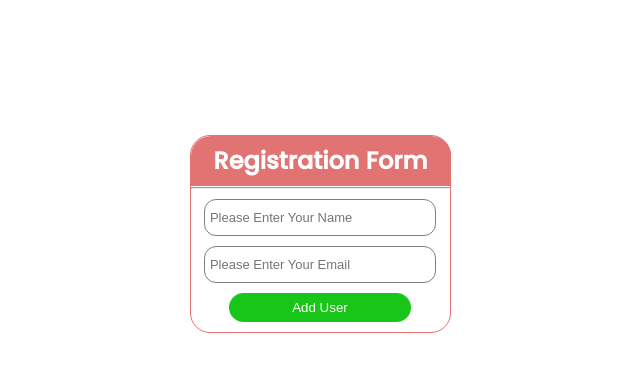
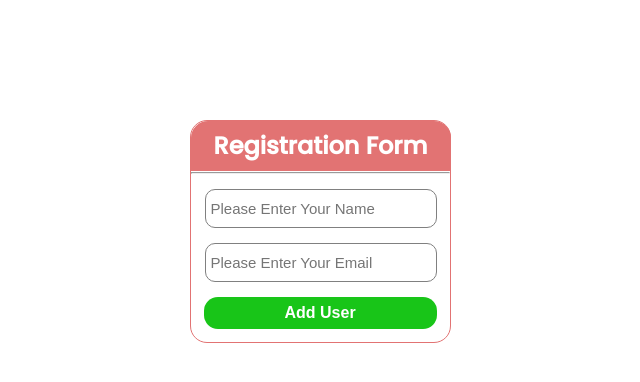
Before and after one commit to Haamidraza03/Reg-Form-JS-Project, a plain HTML site: page index.html in a window 1280 px wide. Shown: the whole page, without its empty margins (320-960 px from the left). Drawn offline with Linux system fonts and the light colour scheme.

Commit message:
made changes

```diff
--- a/index.html
+++ b/index.html
@@ -11,9 +11,9 @@
 <body>
     <div class="card">
         <center><div class="hh"><h2>Registration Form</h2></div></center><hr>
-        <center><input type="text" class="inp" placeholder="Please Enter Your Name" id="name"></center>
-        <center><input type="email" class="inp" placeholder="Please Enter Your Email" id="email"></center>
-        <center><button id="btn" onclick="addUser()">Add User</button></center>
+        <input type="text" class="inp" placeholder="Please Enter Your Name" id="name">
+        <input type="email" class="inp" placeholder="Please Enter Your Email" id="email">
+        <button id="btn" onclick="addUser()">Add User</button>
         <div id="container">
             <!-- elements -->
         </div>
--- a/style.css
+++ b/style.css
@@ -4,28 +4,29 @@
 
     flex-wrap: wrap;
     width:261px;
-    border:1px solid rgb(226, 115, 115);
+    border:0.001px solid rgb(226, 115, 115);
     margin:50px auto;
-    margin-top: 135px;
-    border-radius: 20px;
+    margin-top: 120px;
+    border-radius: 17px;
     box-sizing: border-box;
     font-family: 'Poppins', sans-serif;
 }
 
 .card:hover{
-    /* -webkit-box-shadow: 5px 5px 20px 10px rgb(179, 173, 173);
-    box-shadow: 5px 5px 20px 10px rgb(179, 173, 173); */
-    -webkit-box-shadow: 5px 5px 20px 10px rgb(255, 182, 182);
-    box-shadow: 5px 5px 20px 10px rgb(255, 182, 182);
+    -webkit-box-shadow: 5px 5px 20px 10px rgb(179, 173, 173);
+    box-shadow: 5px 5px 20px 10px rgb(179, 173, 173);
+    /* -webkit-box-shadow: 5px 5px 20px 10px rgb(255, 182, 182);
+    box-shadow: 5px 5px 20px 10px rgb(255, 182, 182); */
     transition: 0.4s ease-in-out;
 }
 
 .inp{
     width:85%;
-    font-size: 13px;
+    font-size: 15px;
     padding: 10px 5px;
-    border-radius: 12px;
-    margin-top: 10px;
+    border-radius: 10px;
+    margin-top: 15px;
+    margin-left:14px;
     border: 1px solid grey;
 }
 
@@ -48,8 +49,8 @@ h2{
     background-color: rgb(226, 115, 115);
     width:260px;
     height:50px;
-    border-top-right-radius: 20px;
-    border-top-left-radius: 20px;
+    border-top-right-radius: 17px;
+    border-top-left-radius: 17px;
 }
 
 hr{
@@ -57,20 +58,23 @@ hr{
 }
 
 #btn{
-    width:70%;
+    width:90%;
     background-color: rgb(24, 197, 24);
     color:white;
     border:none;
-    border-radius: 20px;
+    border-radius: 14px;
+    font-size:16px;
+    font-weight: bolder;
     padding:7px 7px;
     margin: 7px 0px;
-    margin-top: 10px;
-    margin-bottom: 10px;
+    margin-top: 15px;
+    margin-left:13px;
+    margin-bottom: 13px;
     cursor: pointer;
 }
 
 #btn:hover{
-    border:2px dotted rgb(226, 115, 115);
+    border:1.5px dotted white;
     transition: 0.1s ease-in-out;
 }
 
@@ -78,7 +82,7 @@ hr{
 {
     width:85%;
     border:1px solid  rgb(226, 115, 115);
-    border-radius: 20px;
+    border-radius: 14px;
     padding: 10px 5px;
     font-size: 12px;
     margin-top:10px;
```
